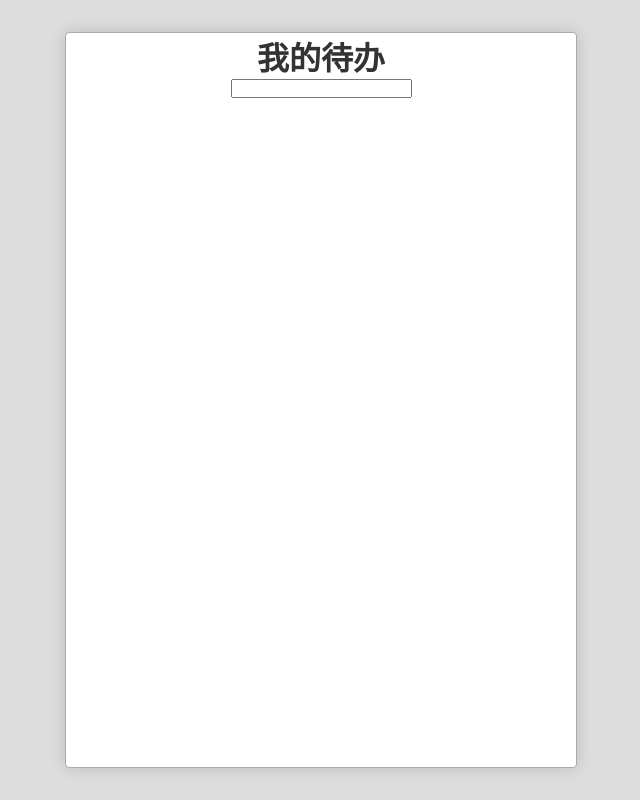
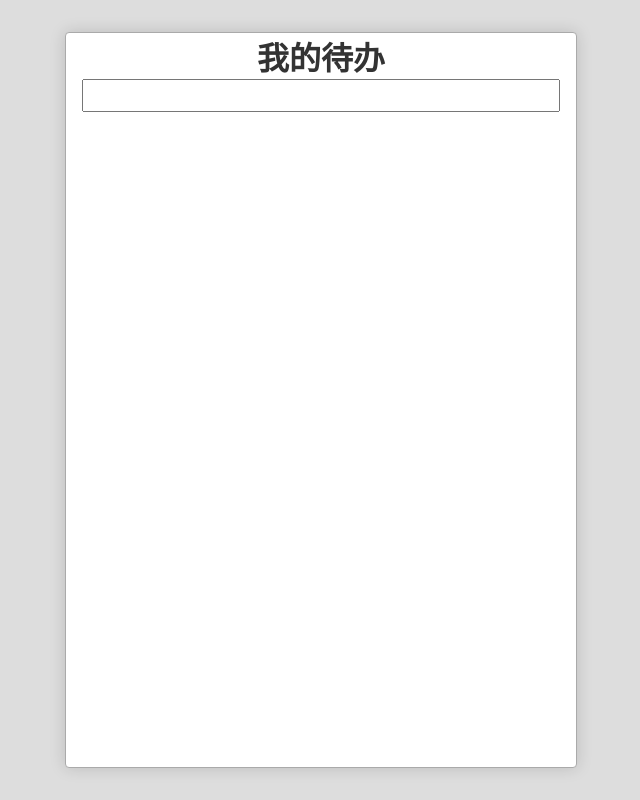
Before and after one commit to xiaoweimei/project-react-1, a React (Create React App) app: page / in a window 1280 px wide. Shown: the whole page, without its empty margins (319-959 px from the left). Built offline with nearby package versions, Linux system fonts and the light colour scheme.

Commit message:
更新todoinput的样式

```diff
--- /dev/null
+++ b/src/TodoInput.css
@@ -0,0 +1,7 @@
+.TodoInput{
+	width:100%;
+	line-height: 1.8;
+	margin-bottom: 1em;
+	font-size: 16px;
+	padding:0 .2em;
+}
--- a/src/TodoInput.js
+++ b/src/TodoInput.js
@@ -1,9 +1,10 @@
 import React from 'react'
-
+import './TodoInput.css'
 
 export default class TodoInput extends React.Component{
 	render(){
 		return <input type="text" value={this.props.content}
+			className='TodoInput'
 			onChange={this.changeTitle.bind(this)}
 			onKeyPress={this.submit.bind(this)}/>
 	}
```
